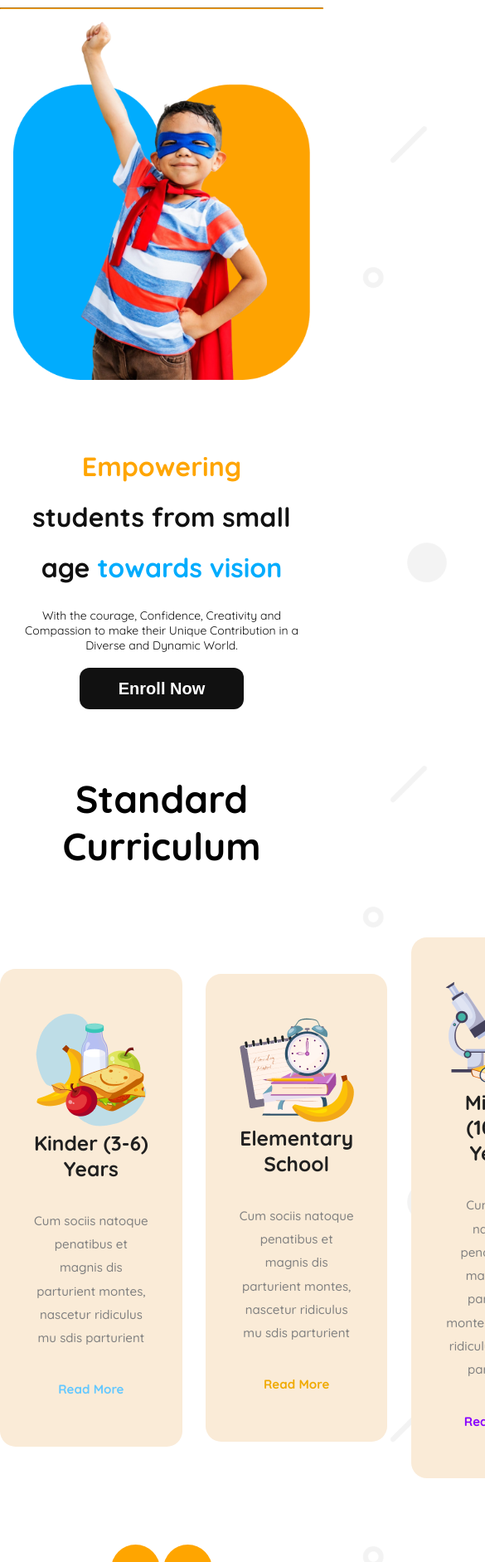
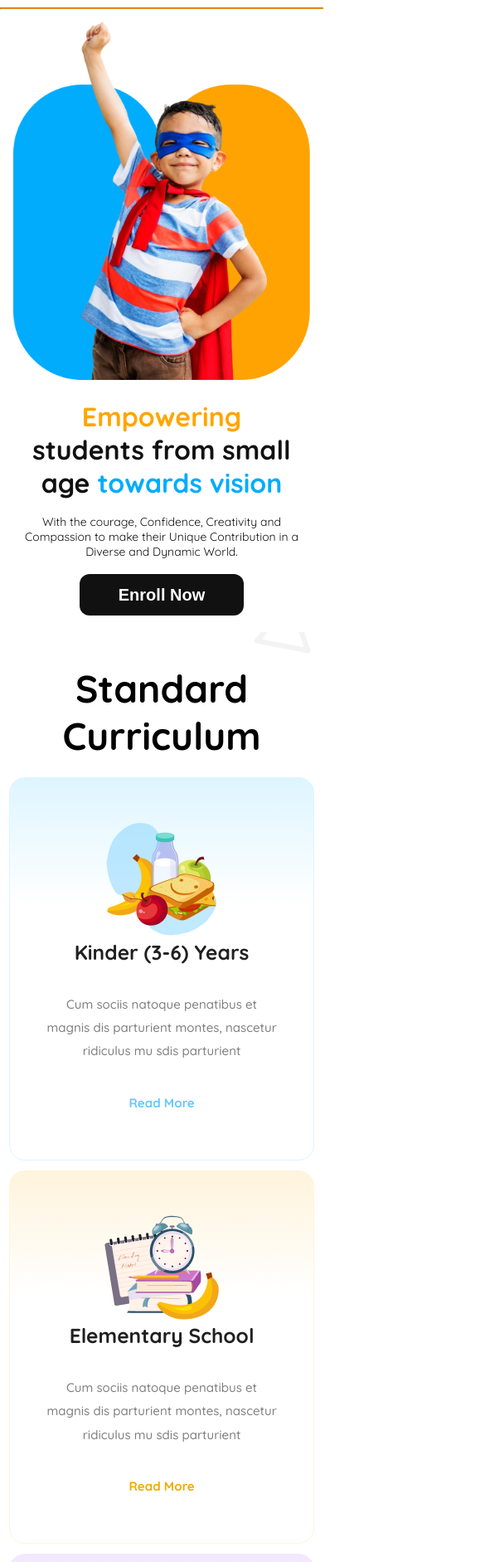
Before and after one commit to Moshiur-Rahman-01/E-Assignment-2, a plain HTML site: page index.html in a window 390 px wide. Shown: the part 117-2000 px from the top of the page at 83% size, 585 px wide, since content can reach past the window. Drawn offline with Linux system fonts and the light colour scheme.

Commit message:
added responsive of section-1

```diff
--- a/index.html
+++ b/index.html
@@ -48,7 +48,7 @@
         <section class="section-1">
             <h1 class="title">Standard Curriculum</h1>
             <div class="card-container">
-                <div class="card">
+                <div class="card gradient-1">
                     <img src="assets/kinder.png" alt="">
                     <h3>Kinder (3-6) Years</h3>
                     <p>Cum sociis natoque penatibus et magnis
@@ -56,7 +56,7 @@
                         mu sdis parturient</p>
                         <a id="a" href="">Read More</a>
                 </div>
-                <div class="card">
+                <div class="card gradient-2">
                     <img src="assets/elementary.png" alt="">
                     <h3>Elementary School</h3>
                     <p>Cum sociis natoque penatibus et magnis
@@ -64,7 +64,7 @@
                         mu sdis parturient</p>
                         <a id="b" href="">Read More</a>
                 </div>
-                <div class="card">
+                <div class="card gradient-3">
                     <img src="assets/middle.png" alt="">
                     <h3>Middle (10-16) Years</h3>
                     <p>Cum sociis natoque penatibus et magnis
--- a/style.css
+++ b/style.css
@@ -137,8 +137,18 @@ hr{
     padding: 52.82px 40.67px 53.76px 40.88px;
     text-align: center;
     border-radius: 18.86px;
-    background-color: antiquewhite;
-
+}
+.gradient-1{
+    background-image: linear-gradient(to bottom,#DEF5FF,white,white,white);
+    border: 1px solid #DEF5FF;
+}
+.gradient-2{
+    background-image: linear-gradient(to bottom,#FFF4DC,white,white,white);
+    border: 1px solid #FFF4DC;
+}
+.gradient-3{
+    background-image: linear-gradient(to bottom,#F2E8FF,white,white,white);
+    border: 1px solid #F2E8FF;
 }
 .card>h3{
     font-size: 1.5325rem;
@@ -191,7 +201,8 @@ hr{
 @media screen and (max-width:576px) {
     .nav-container .part-1 h2,
     .nav-container .part-2,
-    .nav-container .part-3 button
+    .nav-container .part-3 button,
+    .arrow-btn
     {
         display: none;
     }
@@ -212,6 +223,7 @@ hr{
         max-width: 358px;
         flex-direction: column-reverse;
         text-align: center;
+        gap: 0px;
 
     }
     .banner-image img{
@@ -221,7 +233,7 @@ hr{
     }
     .banner-content>h1{
         font-size: 2rem;
-        line-height: auto;
+        line-height: normal;
         margin-bottom: 18px;
     }
     .banner-content>p{
@@ -231,4 +243,12 @@ hr{
     .banner-content>button{
         margin-bottom: 20px;
     }
+    /* section-1 */
+    .card-container{
+        flex-direction: column;
+        gap: 12.3px;
+    }
+    .section-1 > .title{
+        margin: 40px auto 20px;
+    }
 }
```
